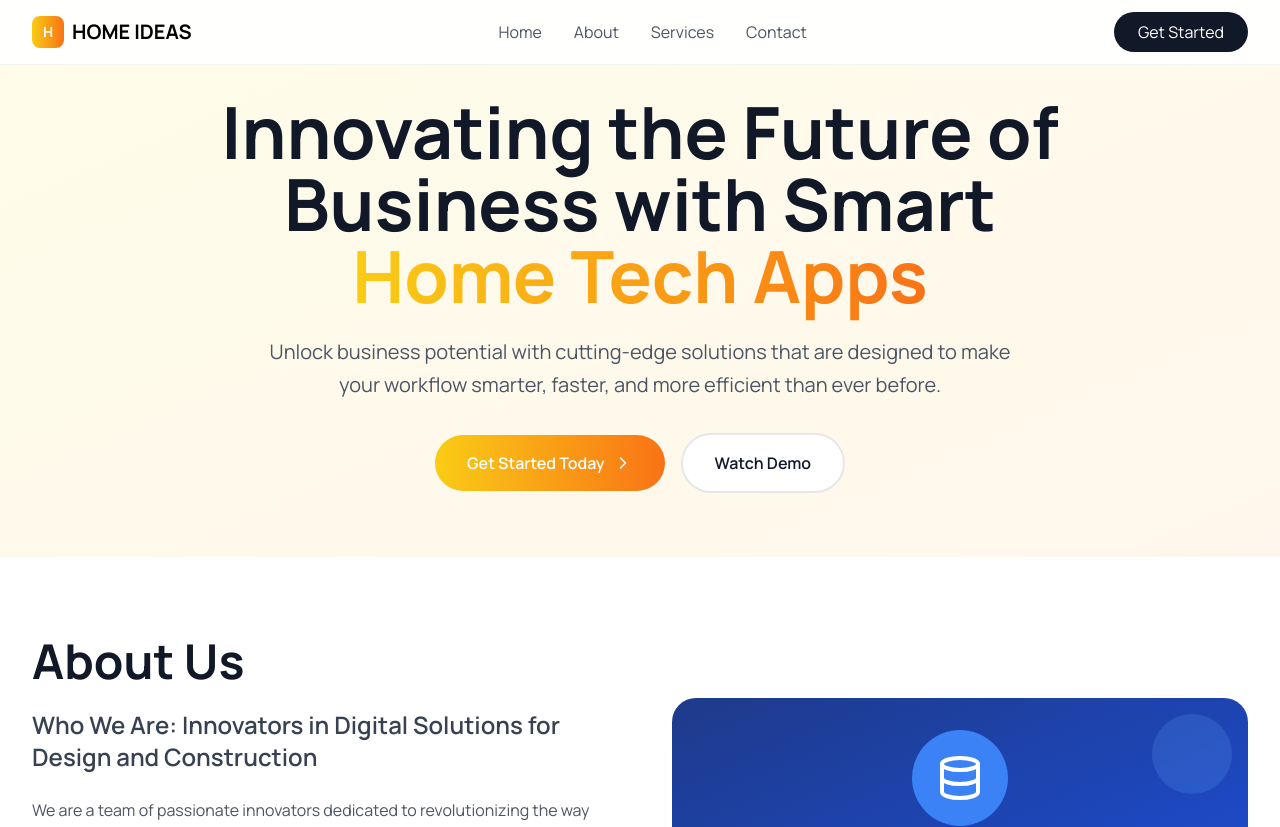
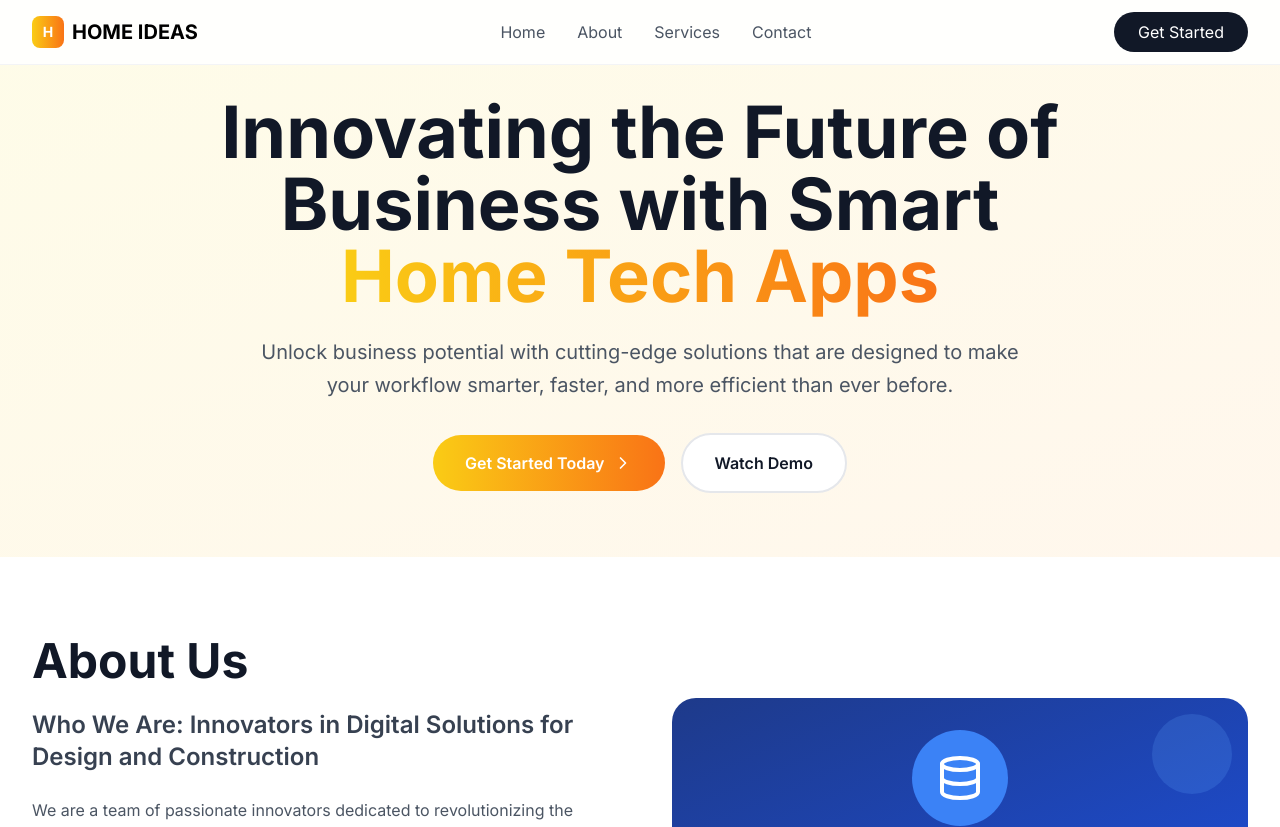
Before and after one commit to Sanjayuiux/homeideas, a Next.js app: page / in a window 1280 px wide. Shown: the top 827 px of the page. Built offline with nearby package versions, Linux system fonts and the light colour scheme.

Commit message:
update font family

```diff
--- a/src/app/page.tsx
+++ b/src/app/page.tsx
@@ -19,7 +19,7 @@ export default function HomePage() {
         <link href="https://fonts.googleapis.com/css2?family=Manrope:wght@300;400;500;600;700;800&display=swap" rel="stylesheet" />
       </Head>
 
-      <div className="min-h-screen bg-white font-[Manrope] overflow-x-hidden">
+      <div className="min-h-screen bg-white font-[!Manrope] overflow-x-hidden">
         {/* Navigation */}
         <nav className={`fixed top-0 w-full bg-white/90 backdrop-blur-md z-50 border-b border-gray-100 transition-all duration-700 ${isVisible ? 'translate-y-0 opacity-100' : '-translate-y-full opacity-0'}`}>
           <div className="max-w-7xl mx-auto px-4 sm:px-6 lg:px-8">
```
